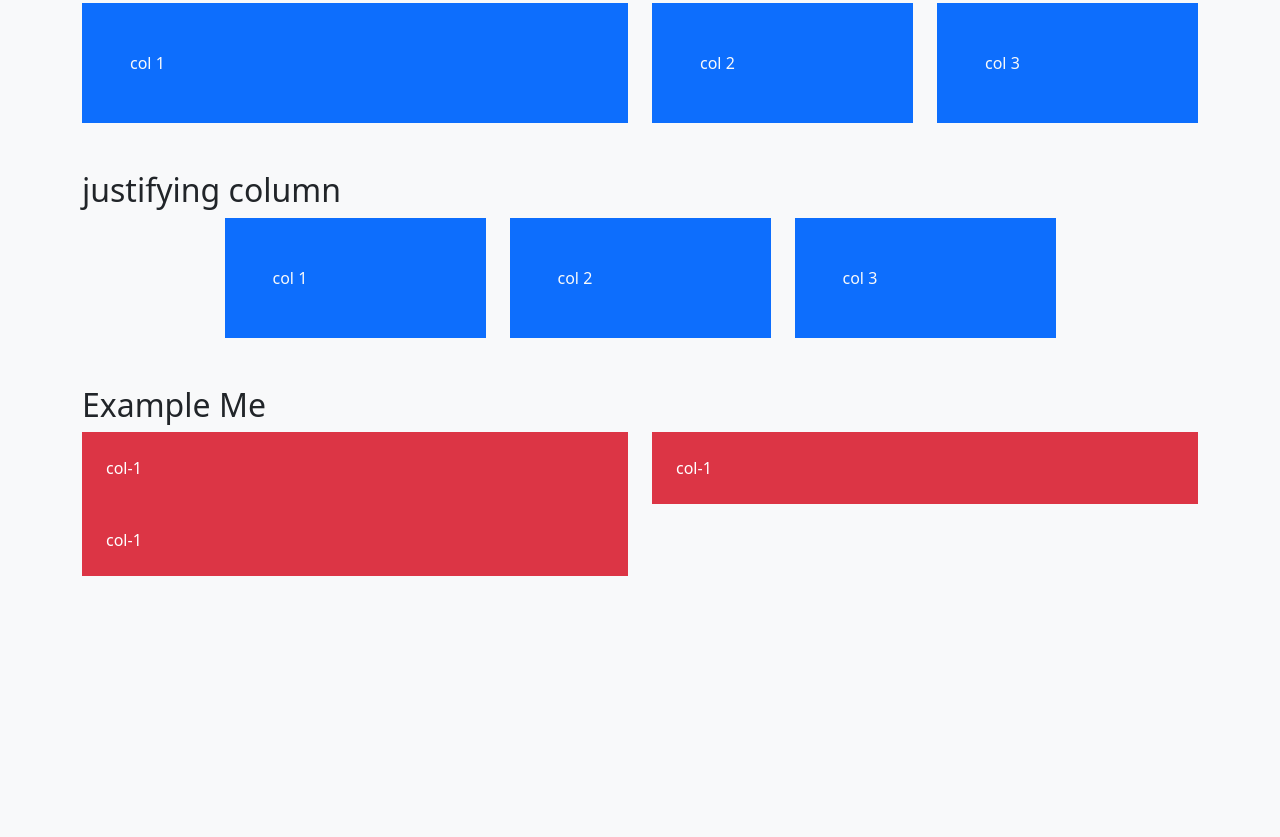
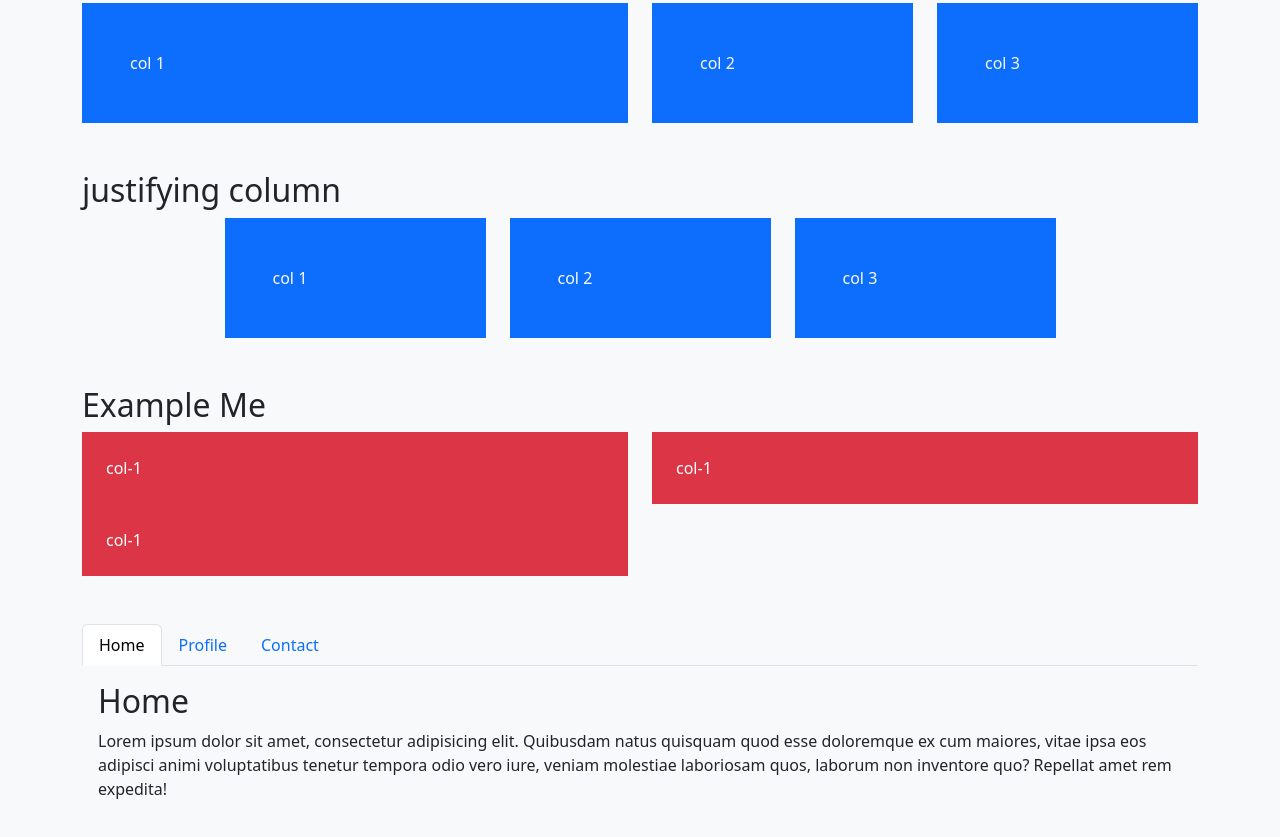
Before and after one commit to suhaybEromi/Bootstrap, a plain HTML site: page Test Bootstrap V-5/home.html in a window 1280 px wide. Shown: the part 3792-4629 px from the top of the page. Before the commit the page ends 4416 px from the top, so only its background shows below. Drawn offline with nearby package versions, Linux system fonts and the light colour scheme.

Commit message:
Add files via upload

```diff
--- a/Test Bootstrap V-5/home.html
+++ b/Test Bootstrap V-5/home.html
@@ -242,8 +242,59 @@
         </div>
     </div>
 
-    <script src="https://cdn.jsdelivr.net/npm/bootstrap@5.3.0/dist/js/bootstrap.bundle.min.js">
-    </script>
+
+    <!-- Tabs && Nav-Tabs -->
+    <div class="container my-5">
+        <nav>
+            <div class="nav nav-tabs" id="nav-tab" role="tablist">
+                <button class="nav-link active" id="nav-home-tab" data-bs-toggle="tab" data-bs-target="#nav-home"
+                    type="button" role="tab" aria-controls="nav-home" aria-selected="true">
+                    Home
+                </button>
+
+                <button class="nav-link" id="nav-profile-tab" data-bs-toggle="tab" data-bs-target="#nav-profile"
+                    type="button" role="tab" aria-controls="nav-profile" aria-selected="false">
+                    Profile
+                </button>
+
+                <button class="nav-link" id="nav-contact-tab" data-bs-toggle="tab" data-bs-target="#nav-contact"
+                    type="button" role="tab" aria-controls="nav-contact" aria-selected="false">
+                    Contact
+                </button>
+            </div>
+        </nav>
+
+        <div class="tab-content" id="nav-tabContent">
+            <div class="tab-pane fade show active p-3" id="nav-home" role="tabpanel" aria-labelledby="nav-home-tab">
+                <h2>Home</h2>
+                <p>Lorem ipsum dolor sit amet, consectetur adipisicing elit. Quibusdam natus quisquam quod esse
+                    doloremque ex cum maiores, vitae ipsa eos adipisci animi voluptatibus tenetur tempora odio vero
+                    iure, veniam molestiae laboriosam quos, laborum non inventore quo? Repellat amet rem expedita!</p>
+            </div>
+
+            <div class="tab-content" id="nav-tabContent">
+                <div class="tab-pane fade p-3" id="nav-profile" role="tabpanel" aria-labelledby="nav-profile-tab">
+                    <h2>Profile</h2>
+                    <p>Lorem ipsum dolor sit amet, consectetur adipisicing elit. Quibusdam natus quisquam quod esse
+                        doloremque ex cum maiores, vitae ipsa eos adipisci animi voluptatibus tenetur tempora odio vero
+                        iure, veniam molestiae laboriosam quos, laborum non inventore quo? Repellat amet rem expedita!
+                    </p>
+                </div>
+
+                <div class="tab-content" id="nav-tabContent">
+                    <div class="tab-pane fade p-3" id="nav-contact" role="tabpanel" aria-labelledby="nav-contact-tab">
+                        <h2>Contact</h2>
+                        <p>Lorem ipsum dolor sit amet, consectetur adipisicing elit. Quibusdam natus quisquam quod esse
+                            doloremque ex cum maiores, vitae ipsa eos adipisci animi voluptatibus tenetur tempora odio
+                            vero
+                            iure, veniam molestiae laboriosam quos, laborum non inventore quo? Repellat amet rem
+                            expedita!
+                        </p>
+                    </div>
+                </div>
+            </div>
+        </div>
+        <script src="https://cdn.jsdelivr.net/npm/bootstrap@5.3.0/dist/js/bootstrap.bundle.min.js">
+        </script>
 </body>
-
 </html>
```
Also changed, not shown: Test Bootstrap V-5/index.html (+14 -6 lines).
